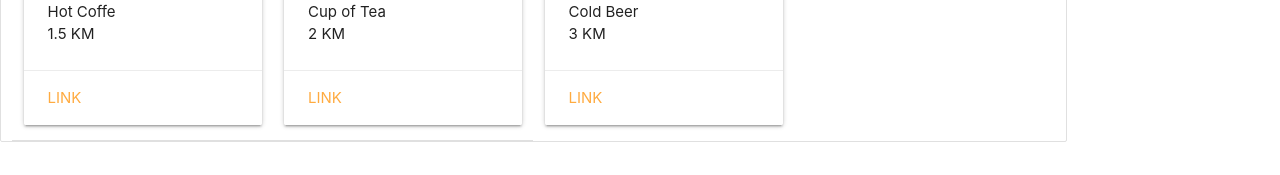
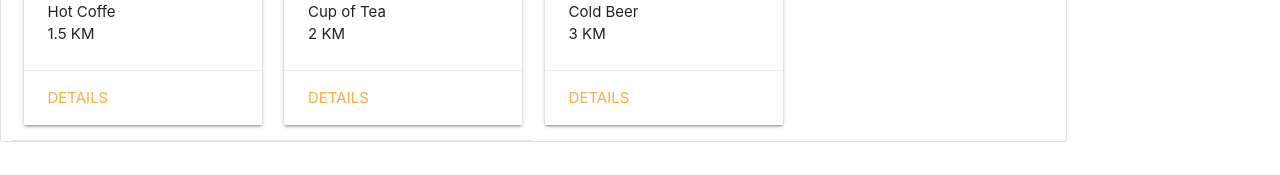
Before and after one commit to emirm990/caffe-pos-new, a React (Create React App) app: page / in a window 1280 px wide. Shown: the part 302-477 px from the top of the page. Built offline with nearby package versions, Linux system fonts and the light colour scheme.

Commit message:
some cleanup

```diff
--- a/src/App.js
+++ b/src/App.js
@@ -1,8 +1,8 @@
 import React, { Component } from "react";
-import ItemsContainer from "./components/ItemsContainer";
+import Items from "./components/Items";
 class App extends Component {
   render() {
-    return <ItemsContainer />;
+    return <Items />;
   }
 }
 
--- a/src/components/Item.js
+++ b/src/components/Item.js
@@ -1,7 +1,7 @@
 import React, { Component } from "react";
 import Modal from "react-responsive-modal";
-import "./button.css";
-import "./item.css";
+import "../styles/button.css";
+import "../styles/item.css";
 
 class Item extends Component {
   state = {
@@ -45,10 +45,11 @@ class Item extends Component {
                 ) : null}
               </p>
             </div>
-            <div className='card-action'>
-              <a onClick={this.onOpenModal} className='cursor-pointer'>
-                Link
-              </a>
+            <div
+              onClick={this.onOpenModal}
+              className='card-action cursor-pointer'
+            >
+              <a className='details-link'>Details</a>
             </div>
           </div>
         </div>
--- a/src/components/ItemsContainer.js
+++ b/src/components/ItemsContainer.js
@@ -1,8 +1,53 @@
-import React from "react";
+import React, { Component } from "react";
 import Items from "./Items";
 
-const ItemsContainer = () => {
-  return <Items />;
-};
+class ItemsContainer extends Component {
+  state = {
+    numberOfTables: [1]
+  };
+  addNewTable = () => {
+    let prevState = this.state;
+    let nextState = prevState.numberOfTables.push(
+      prevState.numberOfTables.length + 1
+    );
+    console.log(prevState, this.state);
+    this.setState({
+      ...prevState
+    });
+  };
+  removeTable = () => {
+    let prevState = this.state;
+    let nextState = prevState.numberOfTables.pop(
+      prevState.numberOfTables.length
+    );
+    console.log(prevState, this.state);
+    this.setState({
+      ...prevState
+    });
+  };
+
+  render() {
+    const numberOfTables = this.state.numberOfTables;
+    return (
+      <ul className='collection'>
+        <div className='container'>
+          <button onClick={this.addNewTable}>+</button>
+          <button onClick={this.removeTable}>-</button>
+        </div>
+
+        {numberOfTables.map(numberOfTables => {
+          return (
+            <li key={numberOfTables} className='collection-item'>
+              <details key={numberOfTables}>
+                <Items />
+                <summary>Table {numberOfTables}</summary>
+              </details>
+            </li>
+          );
+        })}
+      </ul>
+    );
+  }
+}
 
 export default ItemsContainer;
--- a/src/components/item.css
+++ b/src/styles/item.css
@@ -18,3 +18,12 @@
 .margin-top {
   margin-top: 40px;
 }
+.details-link {
+  display: block;
+  height: 100%;
+  width: 100%;
+}
+/* modal close button*/
+.styles_closeButton__20ID4 {
+  cursor: pointer;
+}
```
Also changed, not shown: src/styles/button.css (renamed from src/components/button.css).
